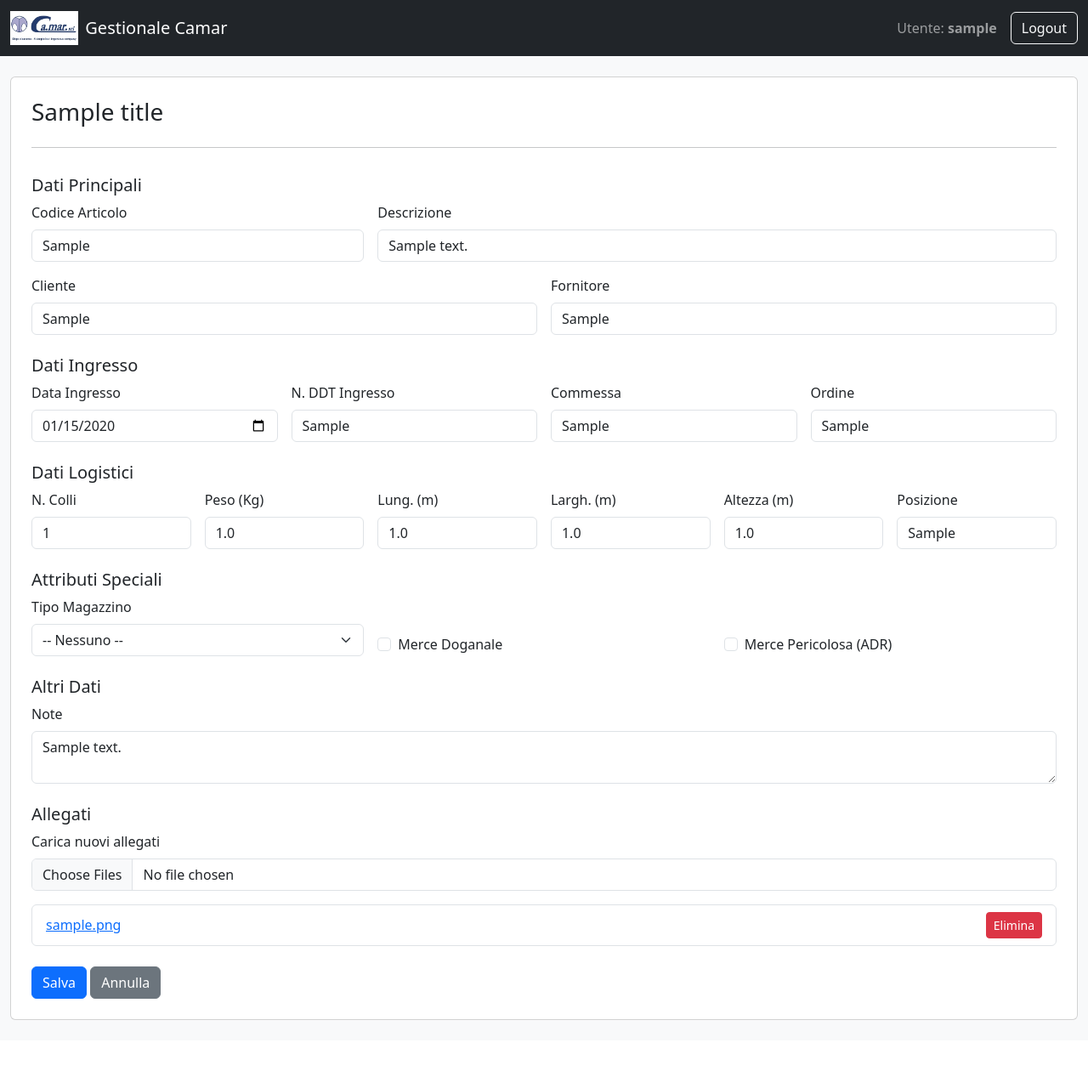
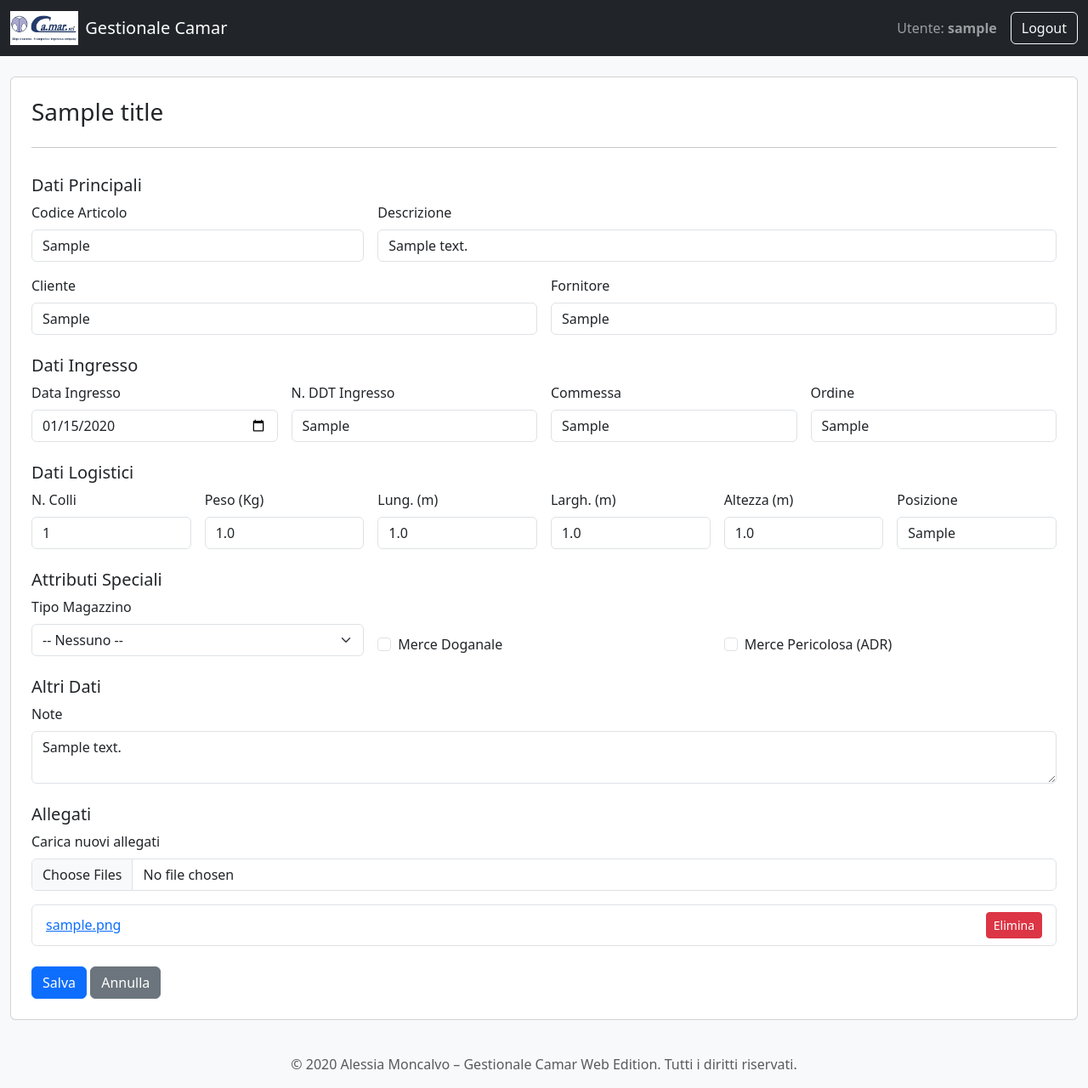
Before and after one commit to Camarsrl/gestionale_web, a Flask app: template templates/edit.html in a window 1280 px wide. Shown: the whole page at 85% size. Before the commit the page ends 1200 px from the top, so only its background shows below. Run offline with Flask 3, Linux system fonts and the light colour scheme; the visitor is signed in with stand-in values (Sample User, id 1); tables that the repository leaves empty hold one stand-in row (values such as "Sample post"); the template is opened without the code that fills it: values that come from a table or form of the project are taken from there, most other values are stand-ins (such as "Sample title", 1, 10 or a date in 2020).

Commit message:
Update layout.html

```diff
--- a/templates/layout.html
+++ b/templates/layout.html
@@ -6,9 +6,16 @@
     <title>Gestionale Camar</title>
     <link href="https://cdn.jsdelivr.net/npm/bootstrap@5.3.3/dist/css/bootstrap.min.css" rel="stylesheet">
     <style>
-        body { background-color: #f8f9fa; }
+        body {
+            background-color: #f8f9fa;
+            display: flex;
+            flex-direction: column;
+            min-height: 100vh;
+        }
+        main {
+            flex-grow: 1;
+        }
         .navbar-brand img { max-height: 40px; }
-        .table-striped tbody tr:nth-of-type(odd) { background-color: rgba(0,0,0,.05); }
     </style>
 </head>
 <body>
@@ -26,6 +33,7 @@
             {% endif %}
         </div>
     </nav>
+
     <main class="container-fluid my-4">
         {% with messages = get_flashed_messages(with_categories=true) %}
         {% if messages %}
@@ -39,6 +47,11 @@
         {% endwith %}
         {% block content %}{% endblock %}
     </main>
+
+    <footer class="mt-auto text-center text-muted py-3">
+        <p class="mb-0">&copy; {{ now().year }} Alessia Moncalvo – Gestionale Camar Web Edition. Tutti i diritti riservati.</p>
+    </footer>
+
     <script src="https://cdn.jsdelivr.net/npm/bootstrap@5.3.3/dist/js/bootstrap.bundle.min.js"></script>
     {% block extra_js %}{% endblock %}
 </body>
```
